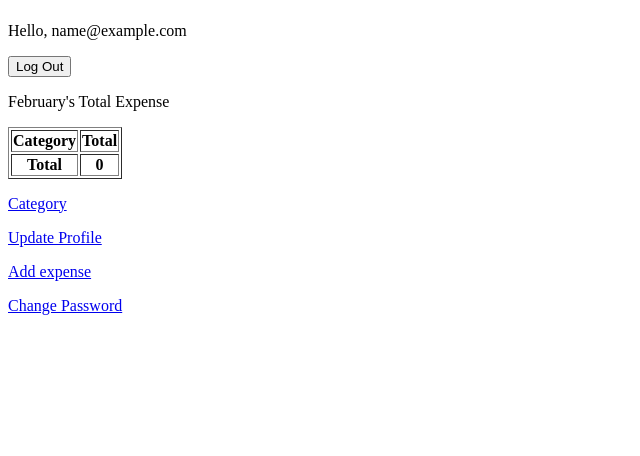
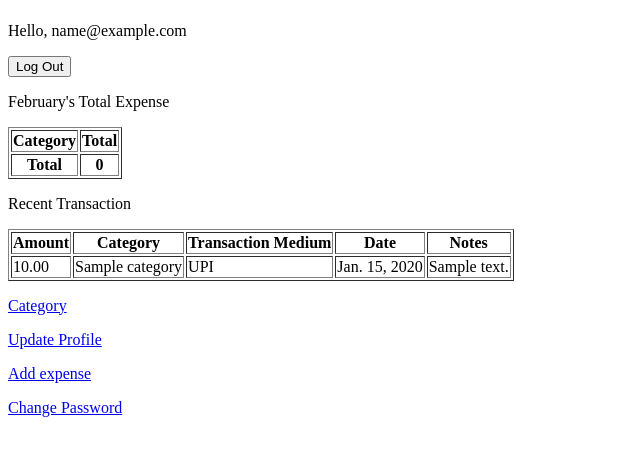
Before and after one commit to pragnakalpdev80/personal-expense-tracker, a Django app: page /expense/dashboard/ in a window 1280 px wide. Shown: the part 97-553 px from the top of the page, without its empty margins (0-640 px from the left). Run offline with Django 5.2, Linux system fonts and the light colour scheme; a user stored in the database is signed in; tables that the repository leaves empty hold one stand-in row (values such as "Sample post"); grey boxes marked "Sample" are stand-in pictures; lists and menus that the app fills with data are empty.

Commit message:
[FIXED] Add Expense page

```diff
--- a/expense/templates/expense/add_expense.html
+++ b/expense/templates/expense/add_expense.html
@@ -32,7 +32,7 @@
         <tr>
             <th>Amount</th>
             <th>Category</th>
-            <th>Transaction medium</th>
+            <th>Transaction Medium</th>
             <th>Notes</th>
         </tr>
         {% for expense in todays_expenses %}
--- a/expense/templates/expense/dashboard.html
+++ b/expense/templates/expense/dashboard.html
@@ -27,6 +27,25 @@
         <th>{{total_monthly}}</th>
     </tr>
 </table>
+<P> Recent Transaction</P>
+<table border="1px">
+        <tr>
+            <th>Amount</th>
+            <th>Category</th>
+            <th>Transaction Medium</th>
+            <th>Date</th>
+            <th>Notes</th>
+        </tr>
+        {% for expense in recent_transactions %}
+        <tr>
+            <td>{{ expense.amount}} </td>
+            <td>{{ expense.category}} </td>
+            <td>{{ expense.transaction_medium}} </td>
+            <td>{{ expense.date}} </td>
+            <td>{{ expense.notes}} </td>
+        </tr>
+        {% endfor %}
+    </table>
 
 <p>
   <a href="{% url 'expense:category' %}">Category</a>
--- a/expense/views.py
+++ b/expense/views.py
@@ -233,7 +233,7 @@ class AddExpenseView(View):
         if not request.user.is_authenticated:
             return redirect('/expense/login/')
 
-        form = ExpenseForm(request.POST, user=request.user)
+        form = ExpenseForm(request.user, request.POST)
 
         if form.is_valid():
             expense = form.save(commit=False)
```
